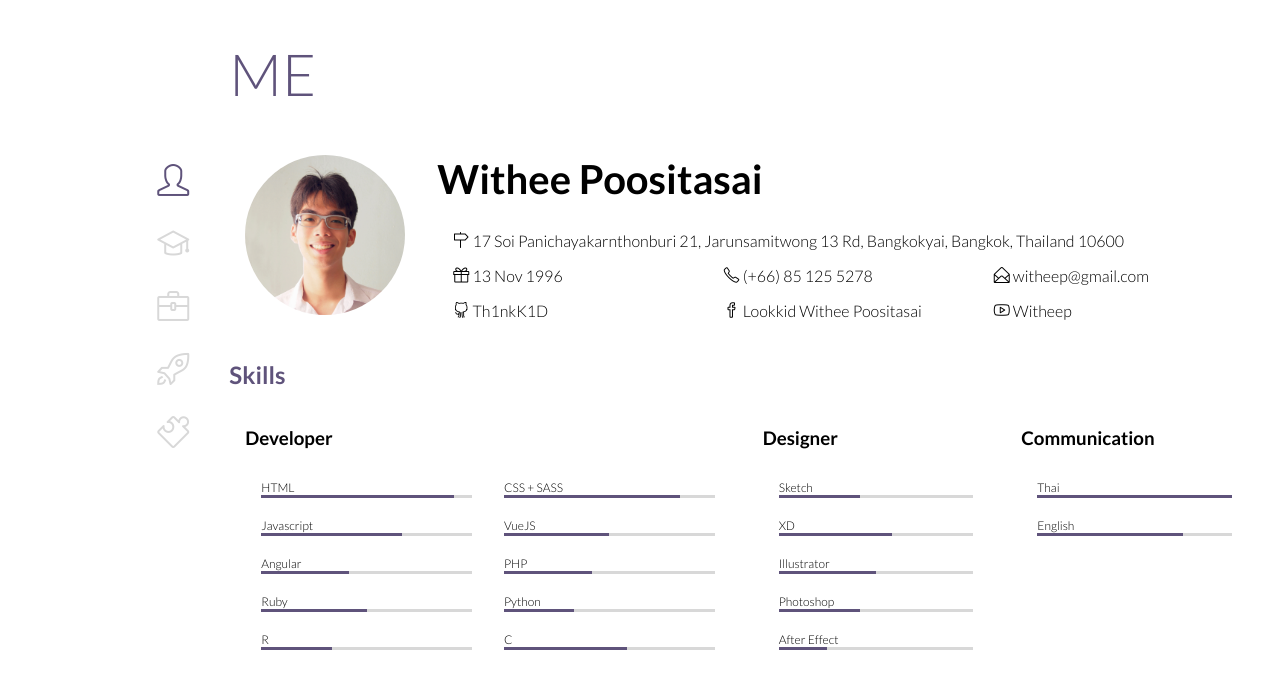
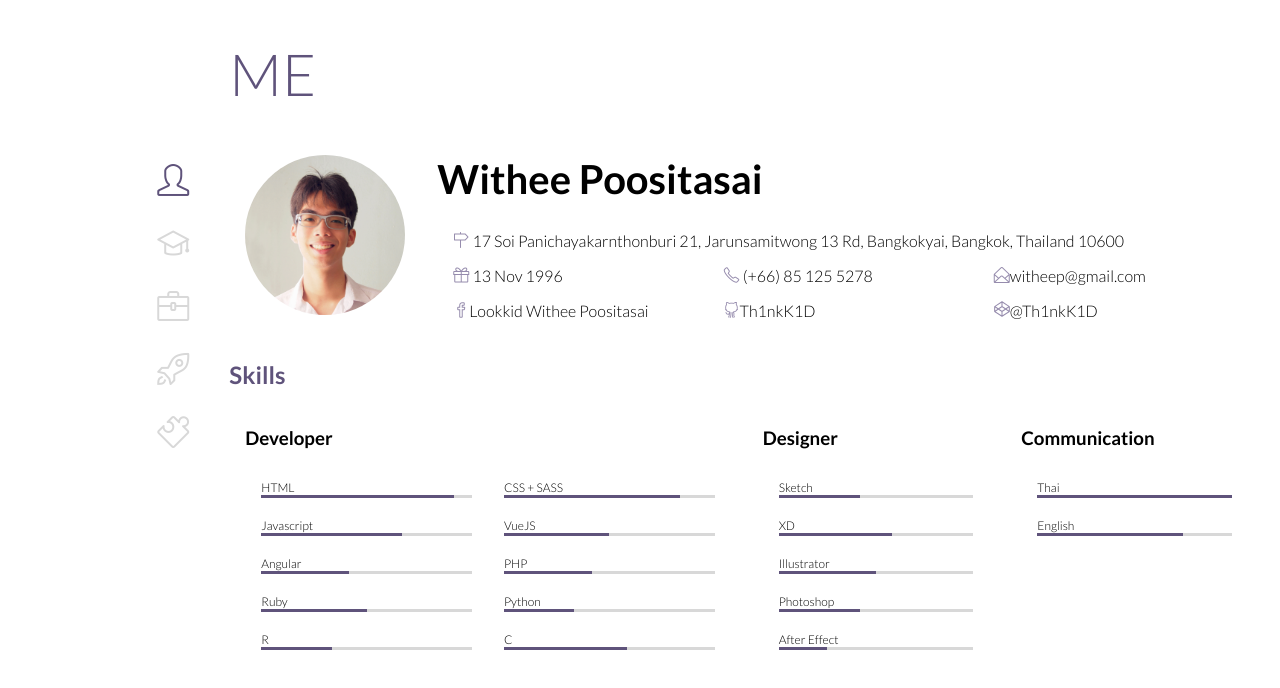
Before and after one commit to Th1nkK1D/me, a Vue app: page /profile in a window 1280 px wide. Shown: the top 688 px of the page. Built offline with nearby package versions, Linux system fonts and the light colour scheme.

Commit message:
Add bio link, add code pen icon

```diff
--- a/src/components/Me.vue
+++ b/src/components/Me.vue
@@ -14,7 +14,12 @@
 
           <div class="columns is-gapless is-multiline">
             <div v-for="field in bio" :key="field.icon" :class="'column is-'+field.size">
-              <div class="padder"><i :class="'icon-'+field.icon"></i> {{field.text}}</div>
+              <div class="padder">
+                <i v-if="field.icon" :class="'icon-'+field.icon"></i>
+                <img v-else :src="field.custom_icon" class="custom-icon">
+                <a v-if="field.link" :href="field.link" target="_blank">{{field.text}}</a>
+                <span v-else> {{field.text}}</span>
+              </div>
             </div>
           </div>
         </div>
@@ -66,10 +71,10 @@ export default {
         {icon: 'direction', text: '17 Soi Panichayakarnthonburi 21, Jarunsamitwong 13 Rd, Bangkokyai, Bangkok, Thailand 10600', size: 11},
         {icon: 'present', text: '13 Nov 1996', size: 4},
         {icon: 'phone', text: '(+66) 85 125 5278', size: 4},
-        {icon: 'envelope-open', text: 'witheep@gmail.com', size: 4},
-        {icon: 'social-github', text: 'Th1nkK1D', size: 4},
-        {icon: 'social-facebook', text: 'Lookkid Withee Poositasai', size: 4},
-        {icon: 'social-youtube', text: 'Witheep', size: 4},
+        {icon: 'envelope-open', text: 'witheep@gmail.com', link: 'mailto:witheep@gmail.com', size: 4},
+        {icon: 'social-facebook', text: 'Lookkid Withee Poositasai', link: 'https://www.facebook.com/Th1nkK1D', size: 4},
+        {icon: 'social-github', text: 'Th1nkK1D', link: 'https://github.com/Th1nkK1D', size: 4},
+        {custom_icon: '/static/svg/codepen.min.svg', text: '@Th1nkK1D', link: 'https://codepen.io/Th1nkK1D', size: 4},
       ],
       skills: [
         {
@@ -129,5 +134,23 @@ export default {
       font-weight: bold;
       margin: 0 0 0.5em 0;
     }
+
+    a {
+      color: black;
+      text-decoration: none;
+
+      &:hover {
+        color: #5F537B;
+      }
+    }
+
+    i {
+      color: #968cad;
+    }
+
+    .custom-icon {
+      height: 16px;
+      width: auto;
+    }
   }
 </style>
```
Also changed, not shown: static/svg/codepen.min.svg (added).
